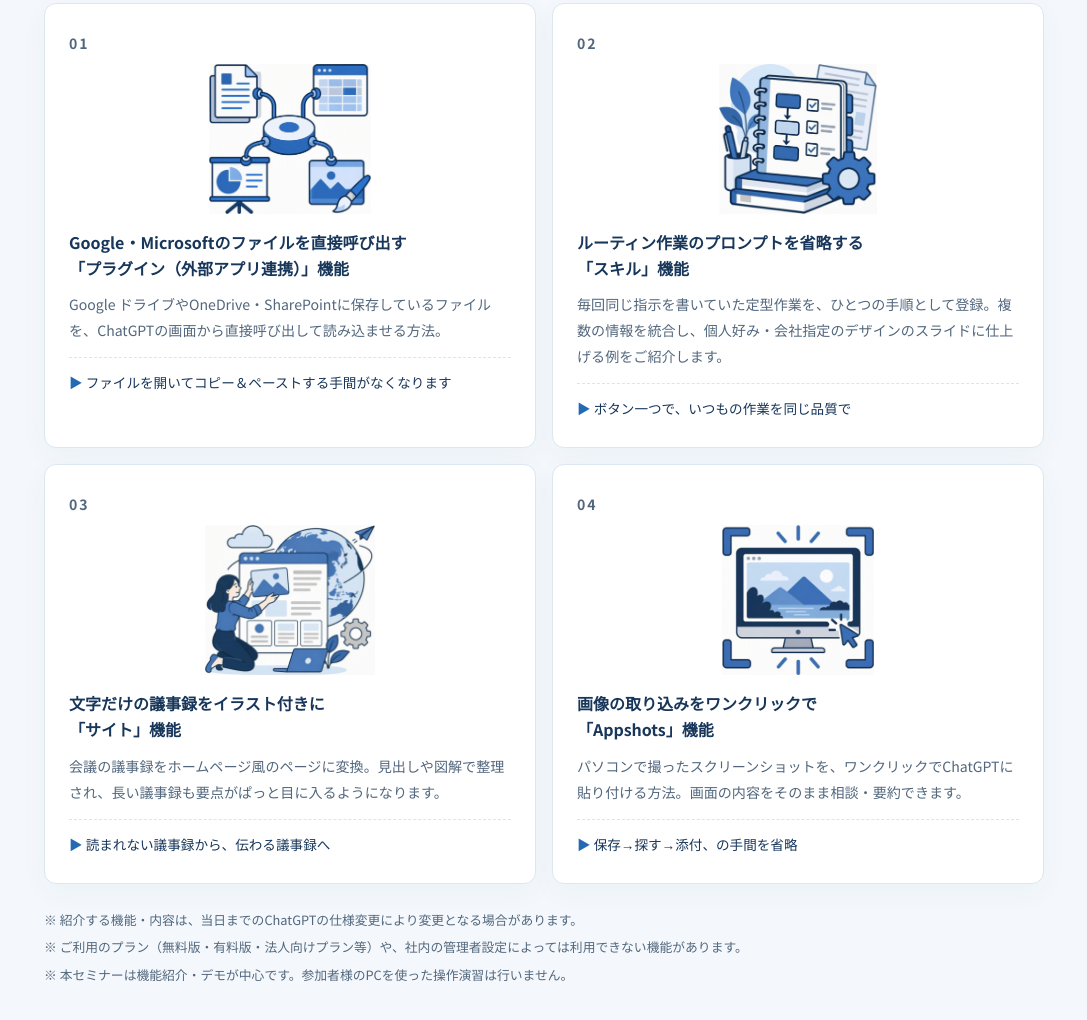
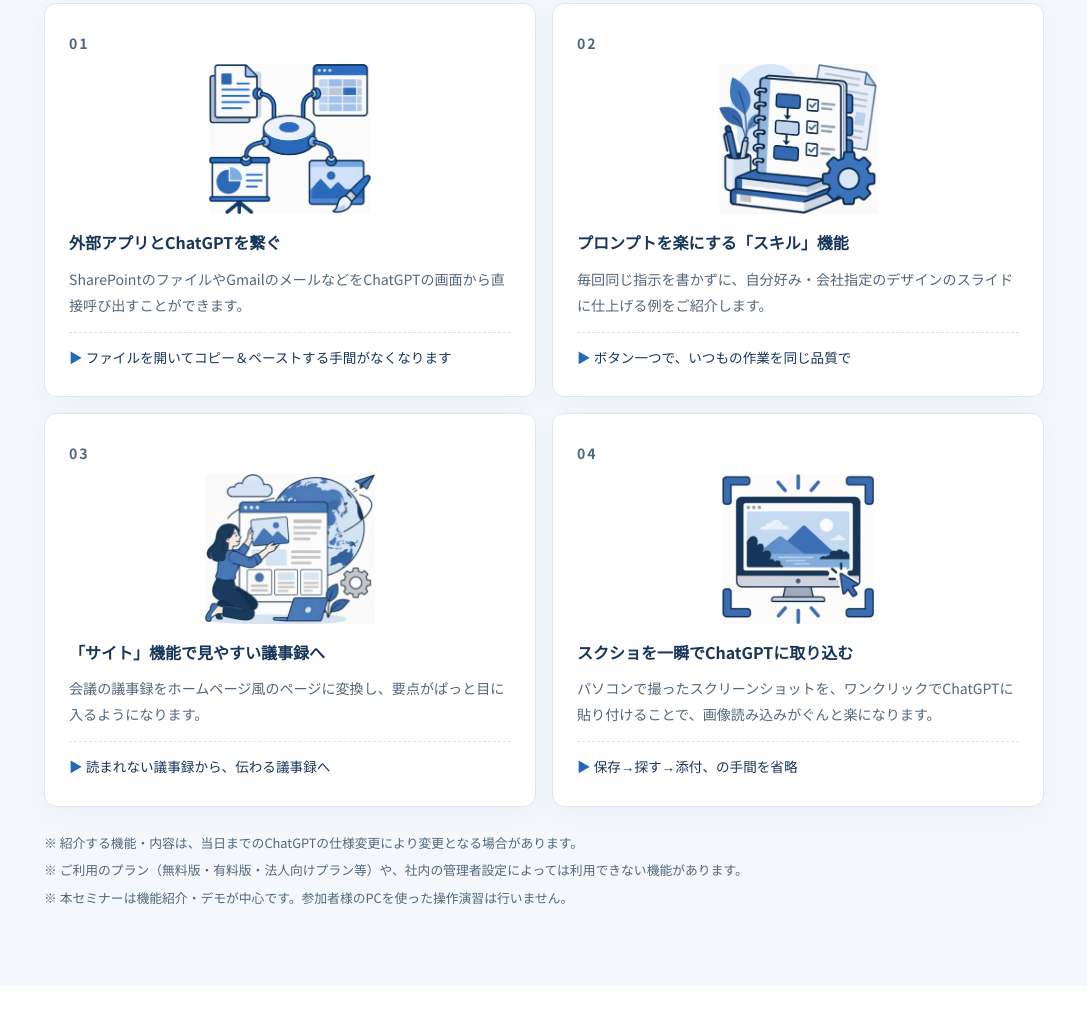
Before and after one commit to hiratatakahiro/ssentia-website, a plain HTML site: page seminar/20261210/index.html in a window 1280 px wide. Shown: the part 1391-2411 px from the top of the page, without its empty margins (96-1183 px from the left). Drawn offline with Linux system fonts and the light colour scheme.

Commit message:
seminar/20261210: 紹介機能カード4枚の見出し・説明文を簡潔化
Co-Authored-By: Claude Sonnet 5.5 <noreply@anthropic.com>
Claude-Session: https://claude.ai/code/session_01WcHYwaTwzMnB3fJRSqYrKm

```diff
--- a/seminar/20261210/index.html
+++ b/seminar/20261210/index.html
@@ -342,29 +342,29 @@ footer.sf .sf-copy{font-size:.73rem;color:#7b8fa1;margin:24px 0 0}
         <div class="sem-card">
           <p class="sem-card-no">01</p>
           <img class="sem-card-img" src="/images/seminar-20261210-feature-01.png" alt="ファイル連携（プラグイン）機能のイメージ：書類・表・スライド・画像が中央のハブにつながるイラスト" loading="lazy">
-          <h3>Google・Microsoftのファイルを直接呼び出す<br>「プラグイン（外部アプリ連携）」機能</h3>
-          <p>Google ドライブやOneDrive・SharePointに保存しているファイルを、ChatGPTの画面から直接呼び出して読み込ませる方法。</p>
+          <h3>外部アプリとChatGPTを繋ぐ</h3>
+          <p>SharePointのファイルやGmailのメールなどをChatGPTの画面から直接呼び出すことができます。</p>
           <p class="sem-card-benefit">ファイルを開いてコピー＆ペーストする手間がなくなります</p>
         </div>
         <div class="sem-card">
           <p class="sem-card-no">02</p>
           <img class="sem-card-img" src="/images/seminar-20261210-feature-02.png" alt="スキル機能のイメージ：手順とチェックリストが並ぶノートのイラスト" loading="lazy">
-          <h3>ルーティン作業のプロンプトを省略する<br>「スキル」機能</h3>
-          <p>毎回同じ指示を書いていた定型作業を、ひとつの手順として登録。複数の情報を統合し、個人好み・会社指定のデザインのスライドに仕上げる例をご紹介します。</p>
+          <h3>プロンプトを楽にする「スキル」機能</h3>
+          <p>毎回同じ指示を書かずに、自分好み・会社指定のデザインのスライドに仕上げる例をご紹介します。</p>
           <p class="sem-card-benefit">ボタン一つで、いつもの作業を同じ品質で</p>
         </div>
         <div class="sem-card">
           <p class="sem-card-no">03</p>
           <img class="sem-card-img" src="/images/seminar-20261210-feature-03.png" alt="サイト機能のイメージ：ウェブページに画像を配置する人物のイラスト" loading="lazy">
-          <h3>文字だけの議事録をイラスト付きに<br>「サイト」機能</h3>
-          <p>会議の議事録をホームページ風のページに変換。見出しや図解で整理され、長い議事録も要点がぱっと目に入るようになります。</p>
+          <h3>「サイト」機能で見やすい議事録へ</h3>
+          <p>会議の議事録をホームページ風のページに変換し、要点がぱっと目に入るようになります。</p>
           <p class="sem-card-benefit">読まれない議事録から、伝わる議事録へ</p>
         </div>
         <div class="sem-card">
           <p class="sem-card-no">04</p>
           <img class="sem-card-img" src="/images/seminar-20261210-feature-04.png" alt="Appshots機能のイメージ：画面全体をキャプチャするイラスト" loading="lazy">
-          <h3>画像の取り込みをワンクリックで<br>「Appshots」機能</h3>
-          <p>パソコンで撮ったスクリーンショットを、ワンクリックでChatGPTに貼り付ける方法。画面の内容をそのまま相談・要約できます。</p>
+          <h3>スクショを一瞬でChatGPTに取り込む</h3>
+          <p>パソコンで撮ったスクリーンショットを、ワンクリックでChatGPTに貼り付けることで、画像読み込みがぐんと楽になります。</p>
           <p class="sem-card-benefit">保存→探す→添付、の手間を省略</p>
         </div>
       </div>
```
